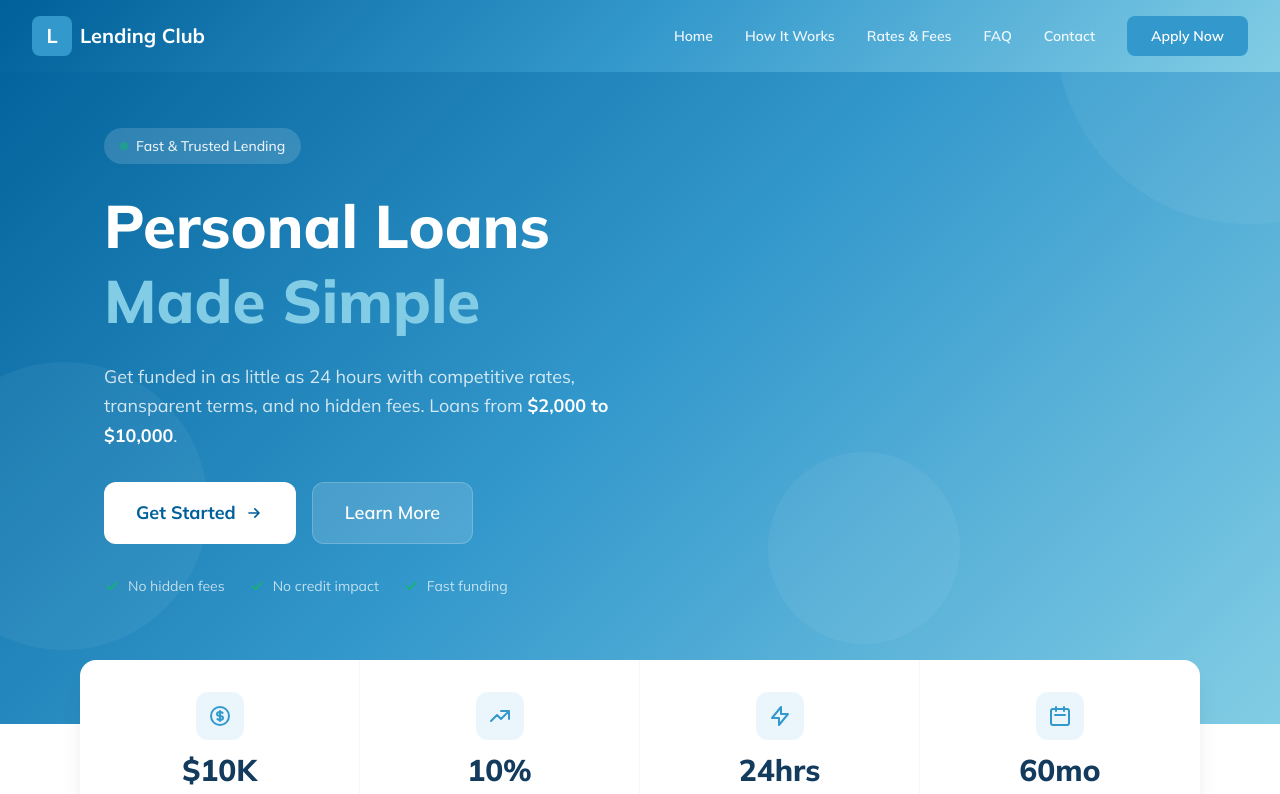
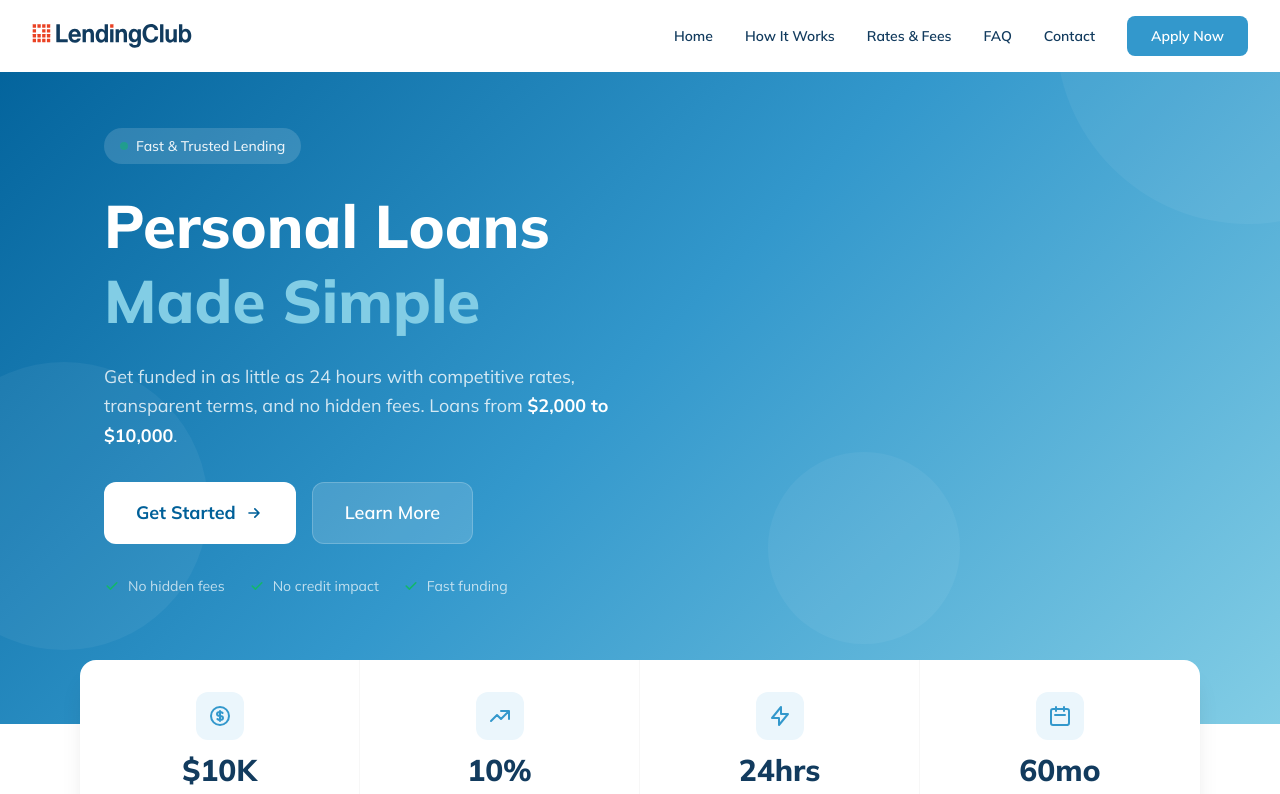
Before and after one commit to mspabitra918/lending_club, a Next.js app: page / in a window 1280 px wide. Shown: the top 794 px of the page. Built offline with nearby package versions, Linux system fonts and the light colour scheme.

Commit message:
Refactor : Logo and Contact Page

```diff
--- a/src/app/contact/page.tsx
+++ b/src/app/contact/page.tsx
@@ -29,14 +29,14 @@ export default function ContactPage() {
     },
     {
       title: "Phone",
-      value: "(800) 555-0199",
-      desc: "Mon - Fri, 8 AM - 6 PM EST",
+      value: "(747) 200-5228",
+      desc: "Mon–Fri: 8 AM – 5 PM PST",
       icon: "M3 5a2 2 0 012-2h3.28a1 1 0 01.948.684l1.498 4.493a1 1 0 01-.502 1.21l-2.257 1.13a11.042 11.042 0 005.516 5.516l1.13-2.257a1 1 0 011.21-.502l4.493 1.498a1 1 0 01.684.949V19a2 2 0 01-2 2h-1C9.716 21 3 14.284 3 6V5z",
     },
     {
       title: "Office",
-      value: "San Francisco, CA",
-      desc: "71 Stevenson St, Suite 300",
+      value: "355 S Grand Ave, Office #2 W Los Angeles, CA 90071",
+      desc: "California-Based Support",
       icon: "M17.657 16.657L13.414 20.9a1.998 1.998 0 01-2.827 0l-4.244-4.243a8 8 0 1111.314 0z M15 11a3 3 0 11-6 0 3 3 0 016 0z",
     },
   ];
--- a/src/app/layout.tsx
+++ b/src/app/layout.tsx
@@ -17,6 +17,7 @@ export default function RootLayout({
   return (
     <html lang="en" className="h-full antialiased">
       <head>
+        <link rel="icon" href="/logo.png" />
         <link
           href="https://fonts.googleapis.com/css2?family=Mulish:wght@300;400;500;600;700;800;900&display=swap"
           rel="stylesheet"
--- a/src/components/contact/Contact.tsx
+++ b/src/components/contact/Contact.tsx
@@ -54,7 +54,7 @@ export function Contact() {
                   </div>
                   <div>
                     <p className="font-semibold">Phone</p>
-                    <p className="text-white/70 text-sm">(800) 555-0199</p>
+                    <p className="text-white/70 text-sm">(747) 200-5228</p>
                   </div>
                 </div>
                 <div className="flex items-start gap-4">
@@ -76,7 +76,7 @@ export function Contact() {
                   <div>
                     <p className="font-semibold">Working Hours</p>
                     <p className="text-white/70 text-sm">
-                      Mon - Fri, 8 AM - 6 PM EST
+                      Mon–Fri: 8 AM – 5 PM PST
                     </p>
                   </div>
                 </div>
--- a/src/components/layout/Footer.tsx
+++ b/src/components/layout/Footer.tsx
@@ -105,7 +105,7 @@ export default function Footer() {
                     d="M3 5a2 2 0 012-2h3.28a1 1 0 01.948.684l1.498 4.493a1 1 0 01-.502 1.21l-2.257 1.13a11.042 11.042 0 005.516 5.516l1.13-2.257a1 1 0 011.21-.502l4.493 1.498a1 1 0 01.684.949V19a2 2 0 01-2 2h-1C9.716 21 3 14.284 3 6V5z"
                   />
                 </svg>
-                <span>(800) 555-0199</span>
+                <span>(747) 200-5228</span>
               </div>
               <div className="flex items-start gap-3">
                 <svg
@@ -121,7 +121,7 @@ export default function Footer() {
                     d="M12 8v4l3 3m6-3a9 9 0 11-18 0 9 9 0 0118 0z"
                   />
                 </svg>
-                <span>Mon - Fri, 8 AM - 6 PM EST</span>
+                <span>Mon–Fri: 8 AM – 5 PM PST</span>
               </div>
             </div>
           </div>
--- a/src/components/layout/Navbar.tsx
+++ b/src/components/layout/Navbar.tsx
@@ -3,6 +3,7 @@
 import { useState, useEffect } from "react";
 import Link from "next/link";
 import { usePathname } from "next/navigation";
+import Image from "next/image";
 
 export default function Navbar() {
   const [isOpen, setIsOpen] = useState(false);
@@ -18,28 +19,39 @@ export default function Navbar() {
 
   return (
     <nav
-      className={`fixed top-0 left-0 right-0 z-50 transition-all duration-300 ${
-        scrolled || pathname.startsWith("/apply")
-          ? "bg-white shadow-lg py-2"
-          : "bg-hero-gradient py-4"
-      }`}
+      // className={`fixed top-0 left-0 right-0 z-50 transition-all duration-300
+      //   ${
+      //   scrolled || pathname.startsWith("/apply")
+      //     ? "bg-white shadow-lg py-2"
+      //     : "bg-hero-gradient py-4"
+      // }
+      // `}
+
+      className={`fixed top-0 left-0 right-0 z-50 transition-all duration-300
+        bg-white shadow-lg}
+      `}
     >
-      <div className="max-w-7xl mx-auto px-4 sm:px-6 lg:px-8">
+      <div className="max-w-7xl mx-auto px-4 sm:px-6 lg:px-8 py-4">
         <div className="flex items-center justify-between">
           {/* Logo */}
           <Link href="/" className="flex items-center gap-2">
-            <div className="w-10 h-10 bg-primary rounded-lg flex items-center justify-center">
-              <span className="text-white font-bold text-xl">L</span>
+            <div className="w-40 h-10 flex items-center justify-center">
+              <Image
+                src="/lendingclubLogo.svg"
+                alt="Lending Club Logo"
+                width={180}
+                height={40}
+                className="object-contain"
+              />
             </div>
+
             <span
               className={`text-xl font-bold transition-colors ${
                 scrolled || pathname.startsWith("/apply")
                   ? "text-primary-dark"
                   : "text-white"
               }`}
-            >
-              Lending Club
-            </span>
+            ></span>
           </Link>
 
           {/* Desktop Nav */}
@@ -54,11 +66,12 @@ export default function Navbar() {
               <Link
                 key={item.label}
                 href={item.href}
-                className={`text-sm font-semibold transition-colors ${
-                  scrolled || pathname.startsWith("/apply")
-                    ? "text-gray-700"
-                    : "text-white/90"
-                }`}
+                // className={`text-sm font-semibold transition-colors ${
+                //   scrolled || pathname.startsWith("/apply")
+                //     ? "text-gray-700"
+                //     : "text-white/90"
+                // }`}
+                className={`text-sm font-semibold transition-colors text-[#123b5e]`}
               >
                 {item.label}
               </Link>
@@ -74,9 +87,10 @@ export default function Navbar() {
           {/* Mobile menu button */}
           <button
             onClick={() => setIsOpen(!isOpen)}
-            className={`md:hidden p-2 rounded-lg transition-colors ${
-              scrolled ? "text-gray-700" : "text-white"
-            }`}
+            // className={`md:hidden p-2 rounded-lg transition-colors ${
+            //   scrolled ? "text-gray-700" : "text-white"
+            // }`}
+            className={`md:hidden p-2 rounded-lg transition-colors ext-[#123b5e]`}
             aria-label="Toggle menu"
           >
             <svg
```
Also changed, not shown: public/lendingclubLogo.svg (added), public/logo.png (added).
